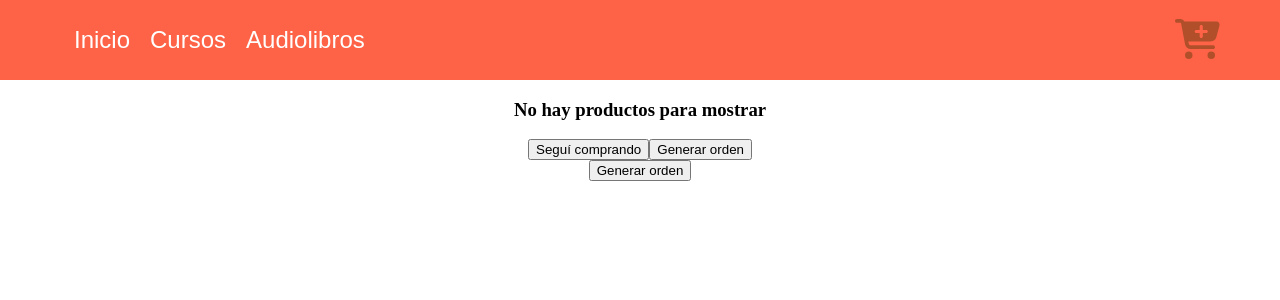
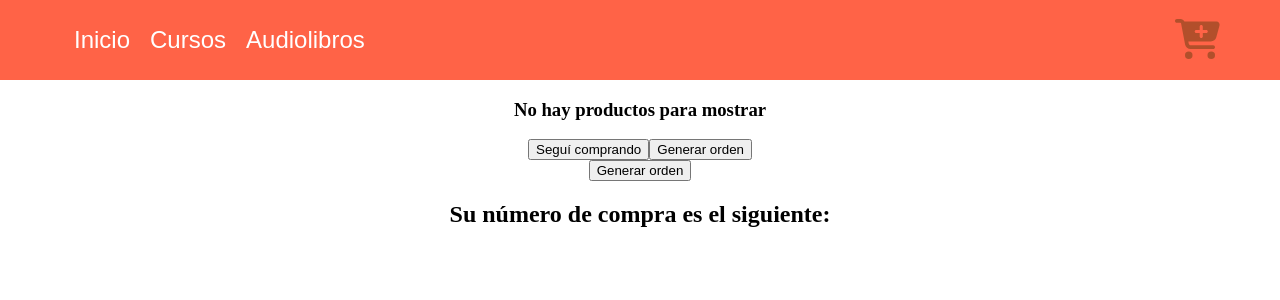
Before and after one commit to Gyrkora/tienda-online, a React (Create React App) app in the folder my-app/: page /cart in a window 1280 px wide. Shown: the top 300 px of the page. Built offline with nearby package versions, Linux system fonts and the light colour scheme.

Commit message:
Desafio ItemCollection-II terminado

```diff
--- a/my-app/src/components/Cart.jsx
+++ b/my-app/src/components/Cart.jsx
@@ -4,19 +4,19 @@ import { CartItem } from './CartItem'
 import {
 	addDoc,
 	collection,
-	doc,
 	documentId,
-	getDoc,
 	getDocs,
 	getFirestore,
 	query,
-	updateDoc,
 	where,
 	writeBatch,
 } from 'firebase/firestore'
+import { useState } from 'react'
 
 export const Cart = () => {
 	const { cartList, removeCart, removeByItem, totalPrice } = useCartContext()
+	// let ordenId = ''
+	const [ordenID, setOrdenID] = useState('')
 
 	const generarOrden = async (e) => {
 		e.preventDefault()
@@ -43,14 +43,13 @@ export const Cart = () => {
 		const db = getFirestore() //se consigue el storage
 		const queryCollection = collection(db, 'orders') //se crea la colección
 		await addDoc(queryCollection, orden) //agregar el archivo orden a orders //promise
-			.then(({ id }) => console.log(id))
+			// .then(({ id }) => console.log(id))
+			.then(({ id }) => setOrdenID(id))
+
 			.finally(removeCart())
-
-		//  const ordenId =
 
 		//# actualizar el stock
 
-		//const query Collection
 		const queryCollectionStock = collection(db, 'cursos')
 
 		const queryActulizarStock = await query(
@@ -104,6 +103,7 @@ export const Cart = () => {
 			)}
 
 			<button onClick={generarOrden}>Generar orden</button>
+			<h2>Su número de compra es el siguiente: {ordenID}</h2>
 		</div>
 	)
 }
```
